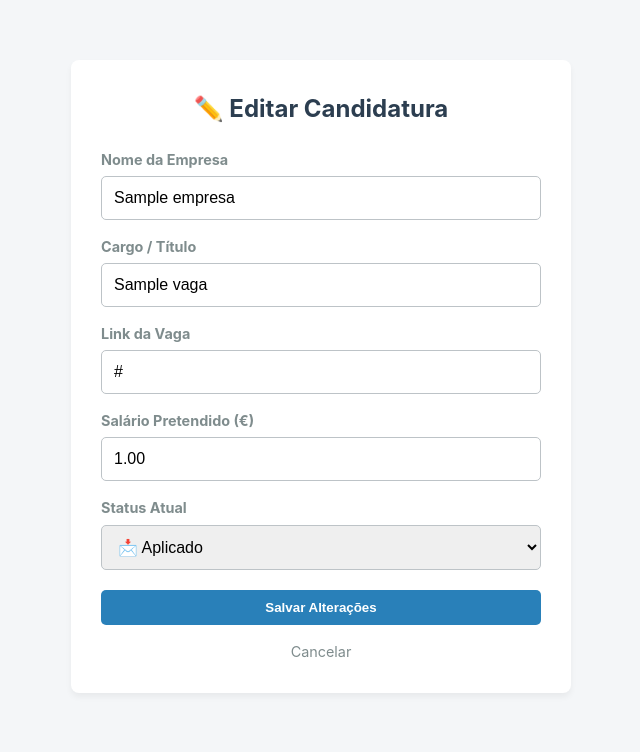
After one commit to williampgdias/job-tracker, a PHP site: page /editar.php?id=1 in a window 1280 px wide. The commit adds this page. Shown: the top 752 px of the page, without its empty margins (319-959 px from the left). Run offline with PHP 8.4, Linux system fonts and the light colour scheme; tables that the repository leaves empty hold one stand-in row (values such as "Sample post"); a stand-in replaces the project's code that opens the database connection.

Commit message:
feat: implementa edicao de vagas e status visual de rejeitado

```diff
--- a/css/style.css
+++ b/css/style.css
@@ -140,7 +140,14 @@ a {
 } /* Verde */
 .status-Rejeitado {
     border-left-color: #e74c3c;
+    opacity: 0.6;
+    background-color: #fceceb;
+    transition: opacity 0.3s;
 } /* Vermelho */
+
+.status-Rejeitado:hover {
+    opacity: 1; /* Se passar o mouse, ele "acende" de novo para ler */
+}
 
 /* Badge (Etiqueta de status) */
 .badge {
--- /dev/null
+++ b/editar.php
@@ -0,0 +1,124 @@
+<?php
+require_once 'src/conexao.php';
+
+// Verificar se tem ID na URL
+if (!isset($_GET['id'])) {
+    header('Location: index.php');
+    exit;
+}
+
+$id = $_GET['id'];
+
+// Processar a Atualização
+if ($_SERVER['REQUEST_METHOD'] === 'POST') {
+    $nomeEmpresa = trim($_POST['empresa']);
+    $titulo = trim($_POST['titulo']);
+    $link = trim($_POST['link']);
+    $salario = $_POST['salario'] ?: 0;
+    $status = $_POST['status'];
+
+    if (!empty($nomeEmpresa) && !empty($titulo)) {
+        try {
+            $pdo->beginTransaction();
+
+            $stmt = $pdo->prepare("SELECT id FROM empresas WHERE nome = ?");
+            $stmt->execute([$nomeEmpresa]);
+            $empresa = $stmt->fetch();
+
+            if ($empresa) {
+                $empresaId = $empresa['id'];
+            } else {
+                $stmt = $pdo->prepare("INSERT INTO empresas (nome) VALUES (?)");
+                $stmt->execute([$nomeEmpresa]);
+                $empresaId = $pdo->lastInsertId();
+            }
+
+            $sql = "UPDATE vagas SET
+                        empresa_id = ?,
+                        titulo = ?,
+                        link_vaga = ?,
+                        salario_pretendido = ?,
+                        status = ?
+                    WHERE id = ?";
+
+            $stmt = $pdo->prepare($sql);
+            $stmt->execute([$empresaId, $titulo, $link, $salario, $status, $id]);
+
+            $pdo->commit();
+            header('Location: index.php');
+            exit;
+        } catch (Exception $e) {
+            $pdo->rollBack();
+            die("Erro ao atualizar: " . $e->getMessage());
+        }
+    }
+}
+
+// Buscar os dados para preencher o formulário
+$sql = "SELECT vagas.*, empresas.nome AS nome_empresa
+        FROM vagas
+        JOIN empresas ON vagas.empresa_id = empresas.id
+        WHERE vagas.id = ?";
+$stmt = $pdo->prepare($sql);
+$stmt->execute([$id]);
+$vaga = $stmt->fetch(PDO::FETCH_ASSOC);
+
+if (!$vaga) {
+    die("Vaga não encontrada!");
+}
+?>
+
+<!DOCTYPE html>
+<html lang="pt-PT">
+
+<head>
+    <meta charset="UTF-8">
+    <title>Editar Vaga ✏️</title>
+    <link rel="stylesheet" href="css/style.css">
+</head>
+
+<body>
+    <div class="form-container">
+        <div class="card card-form">
+            <h2>✏️ Editar Candidatura</h2>
+
+            <form method="POST">
+                <label>Nome da Empresa</label>
+                <input type="text" name="empresa" value="<?php echo htmlspecialchars($vaga['nome_empresa']); ?>"
+                    required>
+
+                <label>Cargo / Título</label>
+                <input type="text" name="titulo" value="<?php echo htmlspecialchars($vaga['titulo']); ?>" required>
+
+                <label>Link da Vaga</label>
+                <input type="url" name="link" value="<?php echo htmlspecialchars($vaga['link_vaga']); ?>">
+
+                <label>Salário Pretendido (€)</label>
+                <input type="number" name="salario" step="0.01"
+                    value="<?php echo htmlspecialchars($vaga['salario_pretendido']); ?>">
+
+                <label>Status Atual</label>
+                <select name="status">
+                    <option value="Aplicado" <?php echo $vaga['status'] == 'Aplicado' ? 'selected' : ''; ?>>📩 Aplicado
+                    </option>
+                    <option value="Entrevista" <?php echo $vaga['status'] == 'Entrevista' ? 'selected' : ''; ?>>🗣️
+                        Entrevista</option>
+                    <option value="Teste" <?php echo $vaga['status'] == 'Teste' ? 'selected' : ''; ?>>💻 Teste Técnico
+                    </option>
+                    <option value="Oferta" <?php echo $vaga['status'] == 'Oferta' ? 'selected' : ''; ?>>🎉 Oferta
+                        Recebida</option>
+                    <option value="Rejeitado" <?php echo $vaga['status'] == 'Rejeitado' ? 'selected' : ''; ?>>❌
+                        Rejeitado</option>
+                </select>
+
+                <div style="display: flex; gap: 10px; margin-top: 20px;">
+                    <button type="submit" class="btn btn-primary">Salvar Alterações</button>
+                </div>
+
+                <a href="index.php" class="link-voltar">Cancelar</a>
+            </form>
+        </div>
+    </div>
+</body>
+
+</html>
```
Also changed, not shown: index.php (+6 -1 lines).
